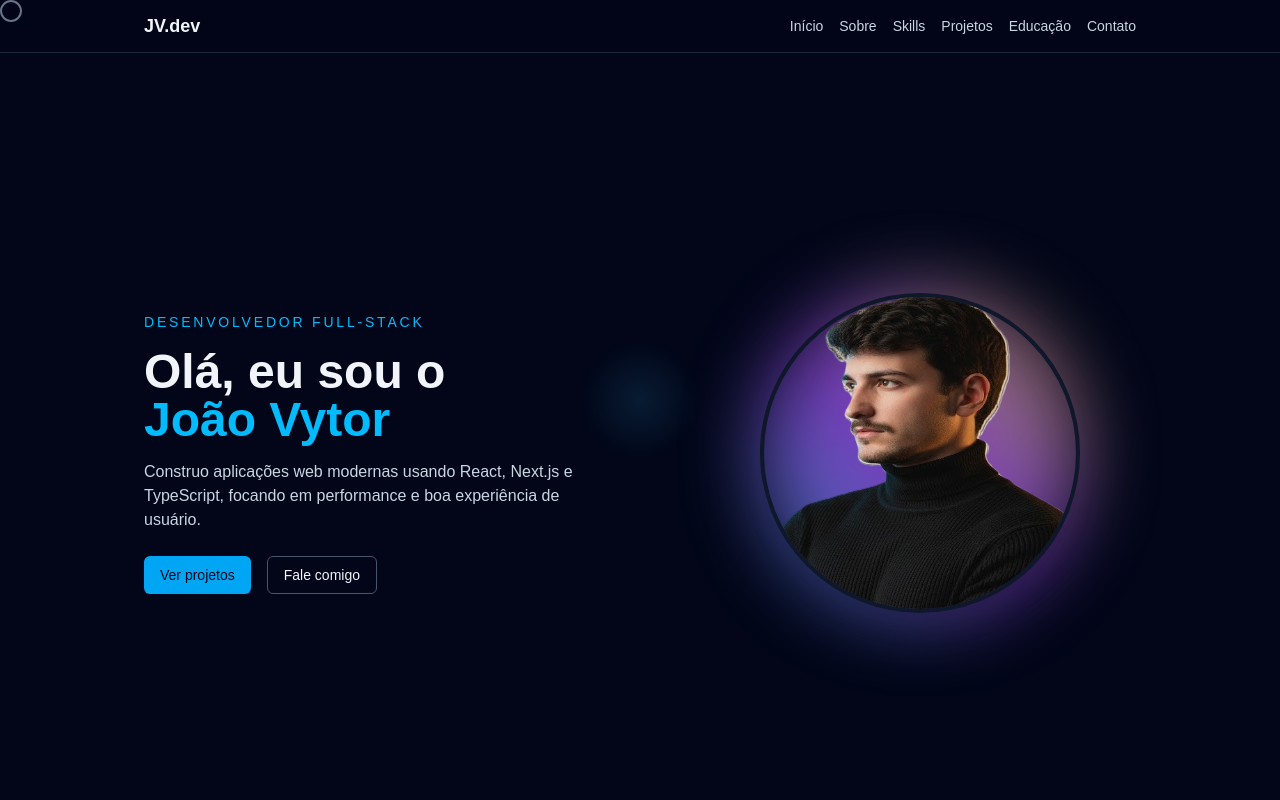
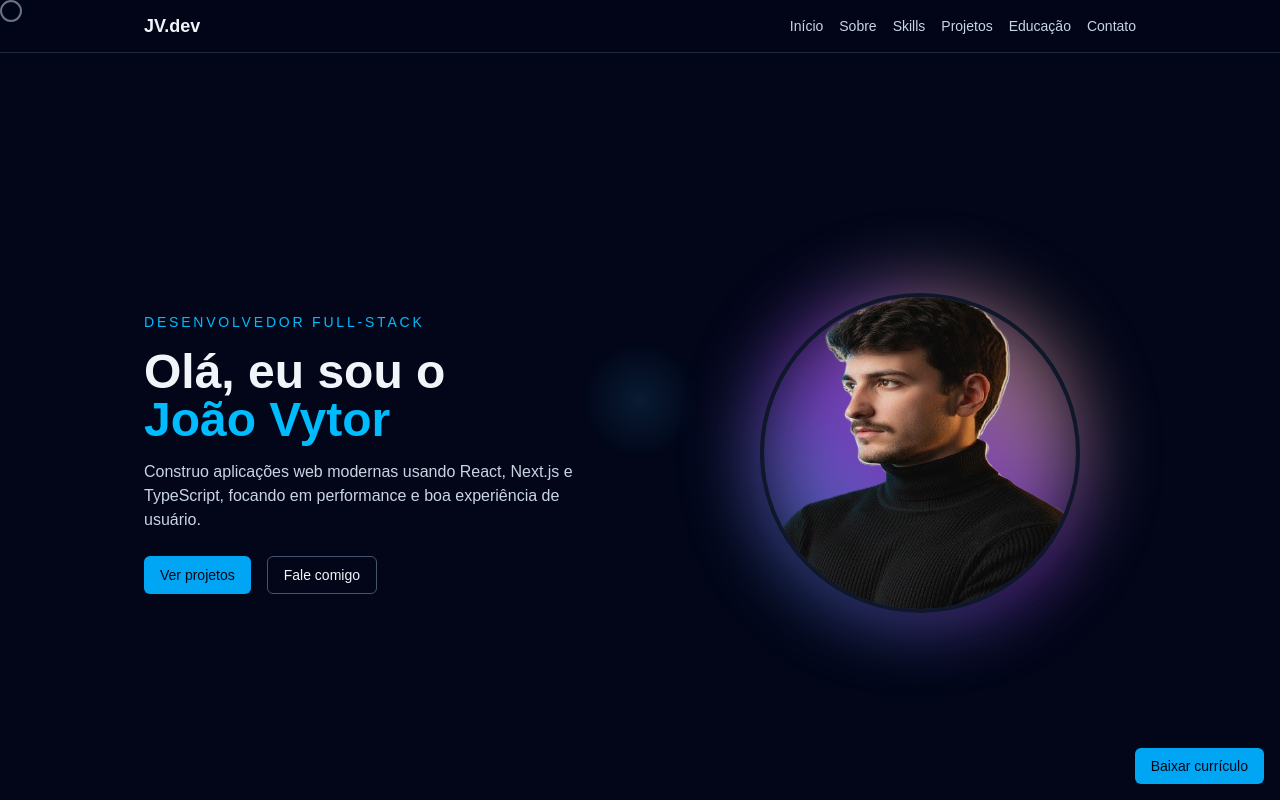
Before and after one commit to ManzanoW/my-portfolio, a Next.js app: page / in a window 1280 px wide. Shown: the top 800 px of the page. Built offline with nearby package versions, Linux system fonts and the light colour scheme.

Commit message:
feat: added CV download button to the page

```diff
--- /dev/null
+++ b/app/downloadCVButton/DownloadCVButton.tsx
@@ -0,0 +1,11 @@
+export function DownloadCVButton() {
+    return (
+        <a
+            href='/Joao_Vytor_Dev_FullStack_Jr.pdf'
+            download='Joao_Vytor_Dev_FullStack_Jr.pdf'
+            className='inline-flex items-center rounded-md bg-sky-500 px-4 py-2 text-sm font-medium text-slate-950 transition hover:bg-sky-400 cursor-none fixed bottom-4 right-4 z-50'
+        >
+            Baixar currículo
+        </a>
+    )
+}
--- a/app/page.tsx
+++ b/app/page.tsx
@@ -7,6 +7,7 @@ import { Skills } from './skills/Skills'
 import { Projects } from './projects/Projects'
 import { Contact } from './contact/Contact'
 import { Education } from './education/Education'
+import { DownloadCVButton } from './downloadCVButton/DownloadCVButton'
 
 export default function Home() {
     return (
@@ -16,6 +17,7 @@ export default function Home() {
                 <section id='home' className='flex min-h-screen items-center'>
                     <Hero />
                 </section>
+                <DownloadCVButton />
                 <section id='about' className='py-20'>
                     <About />
                 </section>
```
Also changed, not shown: 1 other file (tests, documents, lock files or other folders).
